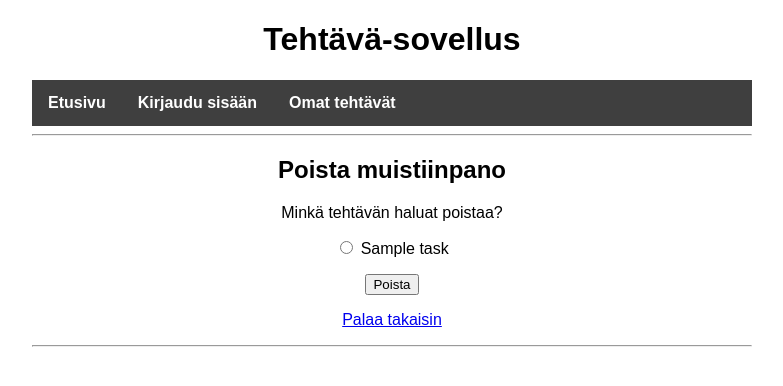
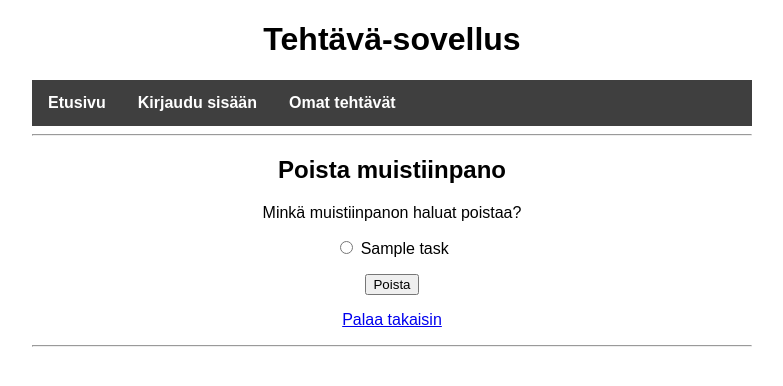
Before and after one commit to veeranniina/tsoha-teht-v-sovellus, a Flask app: template templates/delete.html in a window 1280 px wide. Shown: the top 386 px of the page, without its empty margins (248-1031 px from the left). Run offline with Flask 3, Linux system fonts and the light colour scheme; the template is opened without the code that fills it: most values are stand-ins (such as "Sample title", 1, 10 or a date in 2020).

Commit message:
fixed typo

```diff
--- a/templates/delete.html
+++ b/templates/delete.html
@@ -5,7 +5,7 @@
 
 <form action="/delete" method="post">
 
-<p>Minkä tehtävän haluat poistaa?</p>
+<p>Minkä muistiinpanon haluat poistaa?</p>
 
 {% for task in list %}
 
```
